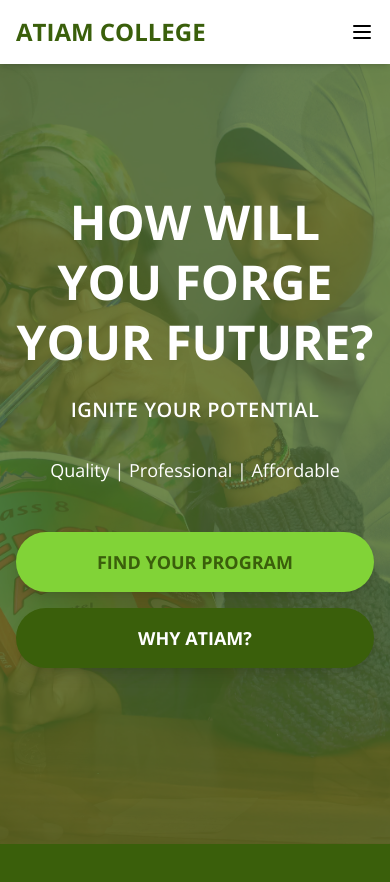
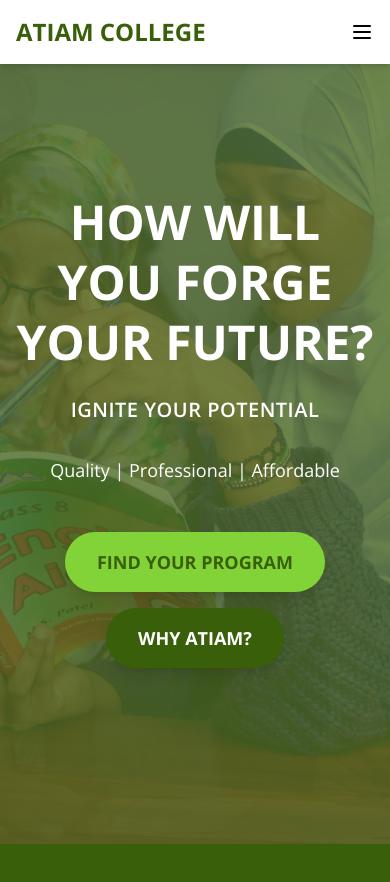
Before and after one commit to linolino2/atiamlanding, a React (Vite) app: page / in a window 390 px wide. Shown: the top 882 px of the page. Built offline with nearby package versions, Linux system fonts and the light colour scheme.

Commit message:
Center buttons in hero section

```diff
--- a/src/components/Hero.tsx
+++ b/src/components/Hero.tsx
@@ -121,7 +121,7 @@
 
         <div
           ref={buttonsRef}
-          className="flex flex-col sm:flex-row gap-4 justify-center"
+          className="flex flex-col sm:flex-row gap-4 justify-center items-center"
         >
           <a
             href={createWhatsAppLink("I would like to apply now.")}
```
